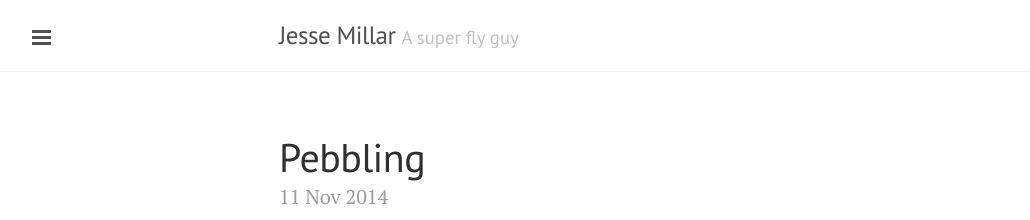
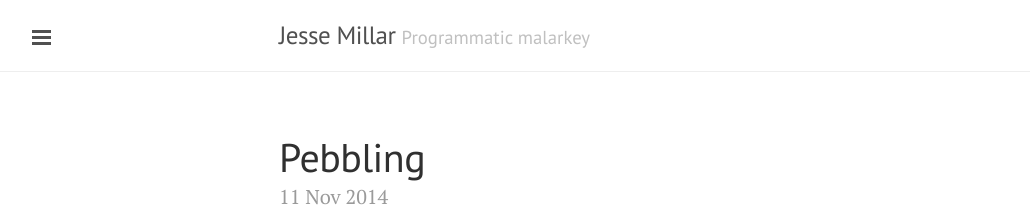
Before and after one commit to jessemillar/jessemillar.github.io, a Jekyll site: the page built from index.html, in a window 1280 px wide. Shown: the top 220 px of the page, without its empty margins (1-1031 px from the left). Built offline with Jekyll 4.4.1, drawn with Linux system fonts in a browser that asks for light colours; Markdown is read by kramdown in place of the engine named in the settings; the list of posts is cut into pages by our own code.

Commit message:
Better tagline

```diff
--- a/_config.yml
+++ b/_config.yml
@@ -9,8 +9,8 @@ relative_permalinks: true
 
 # Setup
 title:               Jesse Millar
-tagline:             'A super fly guy'
-description:         'Like, wayyyyyyy super fly'
+tagline:             'Programmatic malarkey'
+description:         'Here be dragons.'
 url:                 http://www.jessemillar.com/
 baseurl:             /
 paginate:            5
```
